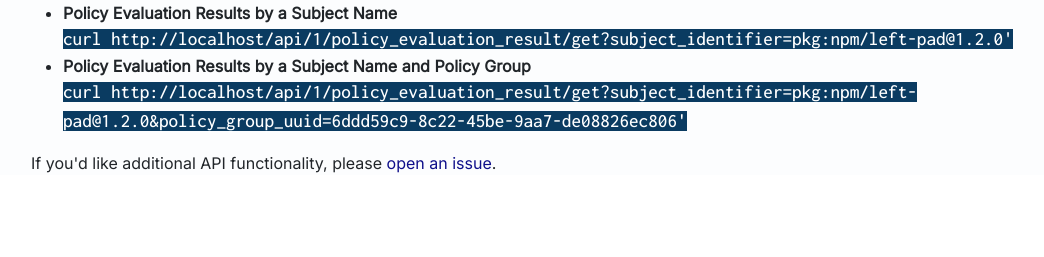
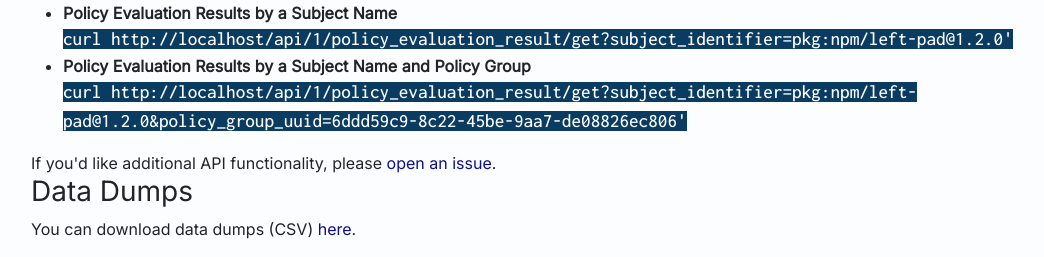
Before and after one commit to ossf/alpha-omega, a Django app: page /help/api in a window 1280 px wide. Shown: the part 840-1097 px from the top of the page, without its empty margins (51-1095 px from the left). Before the commit the page ends 1013 px from the top, so only its background shows below. Run offline with Django 4.2, Linux system fonts and the light colour scheme; parts of the project's set-up code (start-up, migrations or seed data) failed here and were passed over; some libraries are stand-ins or nearby versions.

Commit message:
Add link to data dumps
Signed-off-by: Michael Scovetta <michael.scovetta@gmail.com>

```diff
--- a/omega/oaf/frontend/oaffe/templates/help_api.html
+++ b/omega/oaf/frontend/oaffe/templates/help_api.html
@@ -67,4 +67,8 @@
 
 If you'd like additional API functionality, please <a href="https://github.com/ossf/alpha-omega/issues/new">open an issue</a>.
 
+<h3>Data Dumps</h3>
+
+<p>You can download data dumps (CSV) <a href="/data_dumps">here</a>.</p>
+
 {% endblock %}
```
